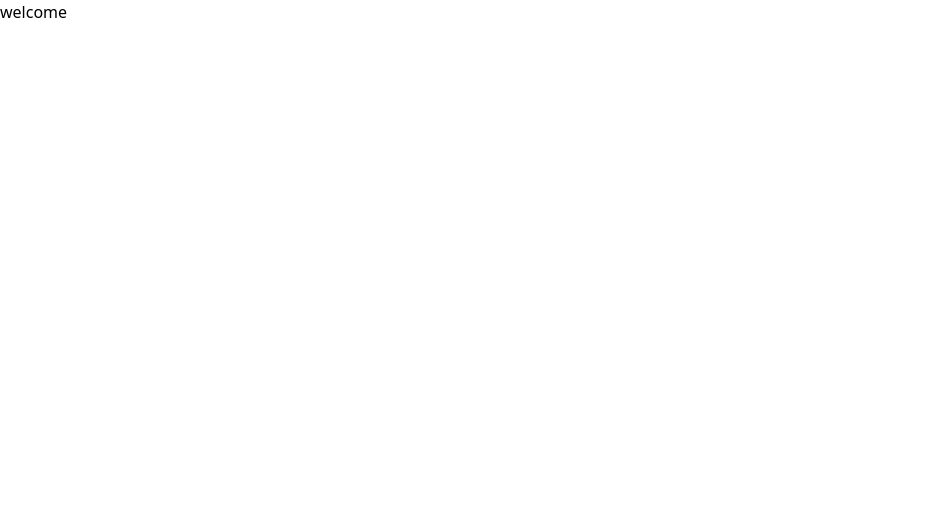
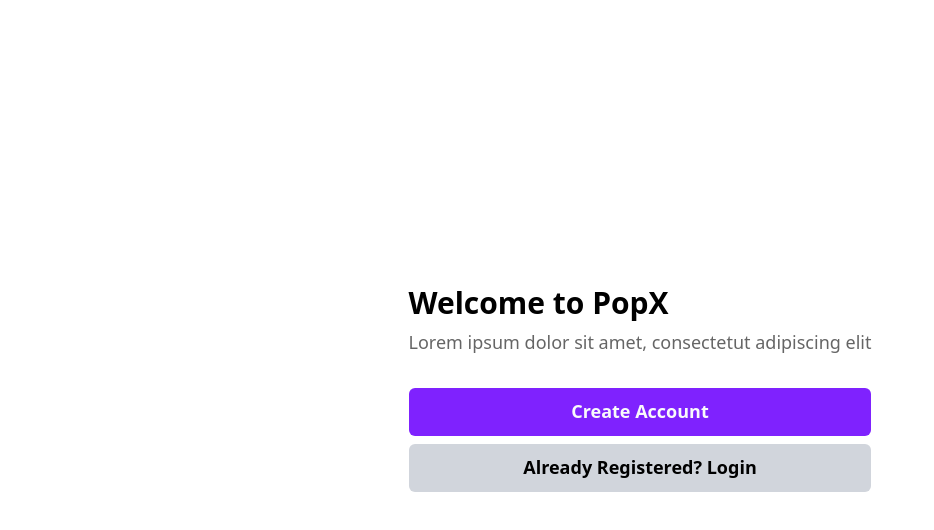
Before and after one commit to Shumaila-sayed/popx, a React (Vite) app: page / in a window 1280 px wide. Shown: the top 530 px of the page, without its empty margins (0-934 px from the left). Built offline with nearby package versions, Linux system fonts and the light colour scheme.

Commit message:
Implement welcome page

```diff
--- a/src/pages/Welcome.jsx
+++ b/src/pages/Welcome.jsx
@@ -1,9 +1,34 @@
+import Button from "../components/Button";
+import { NavLink } from 'react-router-dom';
+
 const Welcome = () => {
     return (
-        <div>
-            welcome
-        </div>
-    )
+			<div className='max-h-screen '>
+				<div className='flex flex-col min-h-screen justify-end mx-6 md:max-w-max md:m-auto md:justify-center'>
+					<div className='mb-8'>
+						<h1 className='font-bold text-3xl mb-2'>Welcome to PopX</h1>
+						<p className='opacity-60 text-[18px] '>
+							Lorem ipsum dolor sit amet, consectetut adipiscing elit
+						</p>
+					</div>
+					<div className='mb-6 flex flex-col gap-2'>
+						<NavLink to='/sign-up'>
+							<Button
+								role='primary'
+                            text='Create Account'
+                            className="min-w-[200px]"
+							/>
+						</NavLink>
+						<NavLink to='/sign-in'>
+							<Button
+								role='secondary'
+								text='Already Registered? Login'
+							/>
+						</NavLink>
+					</div>
+				</div>
+			</div>
+		);
 }
 
 export default Welcome;
```
